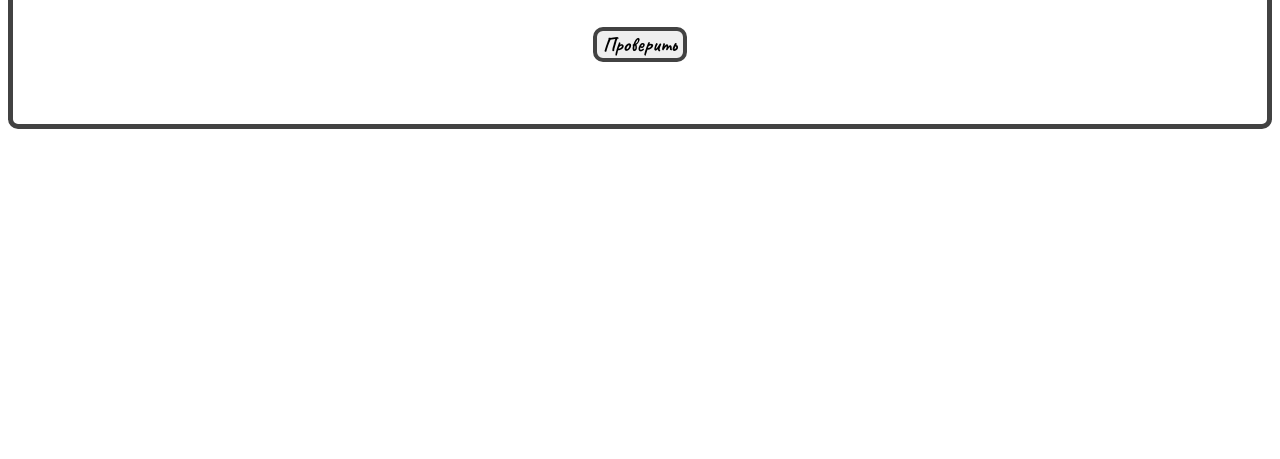
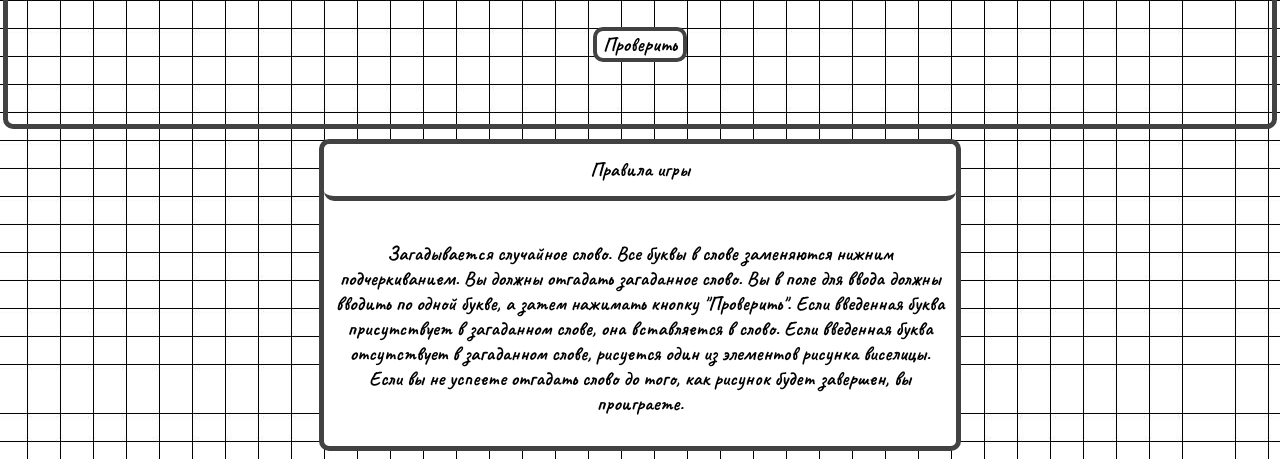
Before and after one commit to KitamCoder/hangman, a plain HTML site: page index.html in a window 1280 px wide. Shown: the part 389-848 px from the top of the page. Before the commit the page ends 800 px from the top, so only its background shows below. Drawn offline with Linux system fonts and the light colour scheme.

Commit message:
v 1.2
Улучшено оформление, а также добавлены правила игры.

```diff
--- a/index.html
+++ b/index.html
@@ -19,6 +19,15 @@
         <button id="check" onclick="checkLetter()">Проверить</button>
         <button id="restart" onclick="restartGame()" style="display: none;">Перезапустить</button>
     </div>
+    <div id="rules">
+        <div id="rules__header">
+            <h1>Правила игры</h1>
+        </div>
+        <div id="rules__text">
+            <p>Загадывается случайное слово. Все буквы в слове заменяются нижним подчеркиванием. Вы должны отгадать загаданное слово. Вы в поле для ввода должны вводить по одной букве, а затем нажимать кнопку "Проверить". Если введенная буква присутствует
+                в загаданном слове, она вставляется в слово. Если введенная буква отсутствует в загаданном слове, рисуется один из элементов рисунка виселицы. Если вы не успеете отгадать слово до того, как рисунок будет завершен, вы проиграете.</p>
+        </div>
+    </div>
     <script src="script.js"></script>
 </body>
 
--- a/style.css
+++ b/style.css
@@ -1,6 +1,13 @@
 * {
     font-size: 20px;
     font-family: 'Caveat', cursive;
+}
+
+body {
+    display: flex;
+    flex-direction: column;
+    align-items: center;
+    background-image: url("img/background.jpg");
 }
 
 #game {
@@ -9,6 +16,7 @@
     justify-content: flex-start;
     flex-direction: column;
     align-items: center;
+    width: 100%;
     height: 500px;
     border: rgb(66, 66, 66) solid 5px;
 }
@@ -39,11 +47,49 @@
 
 #check {
     border-radius: 10px;
+    background-color: white;
     border: rgb(66, 66, 66) solid 4px;
     margin-bottom: 10px;
+    transition: background-color 0.2s;
+}
+
+#check:hover {
+    cursor: pointer;
+    background-color: rgb(216, 216, 216);
 }
 
 #restart {
     border-radius: 10px;
     border: rgb(66, 66, 66) solid 4px;
 }
+
+#rules {
+    text-align: center;
+    display: flex;
+    border-radius: 10px;
+    flex-direction: column;
+    width: 50%;
+    background-color: white;
+    margin-top: 10px;
+    border: rgb(66, 66, 66) solid 5px;
+}
+
+#rules__header {
+    background-color: white;
+    border-radius: 10px;
+    border-bottom: rgb(66, 66, 66) solid 5px;
+    /* transition: background-color 0.2s; */
+}
+
+
+/* #rules__header:hover {
+    cursor: pointer;
+    background-color: rgb(216, 216, 216);
+} */
+
+#rules__text {
+    padding: 10px;
+    margin-top: 10px;
+    border-radius: 10px;
+    transition: opacity 1s;
+}
```
Also changed, not shown: img/background.jpg (added).
